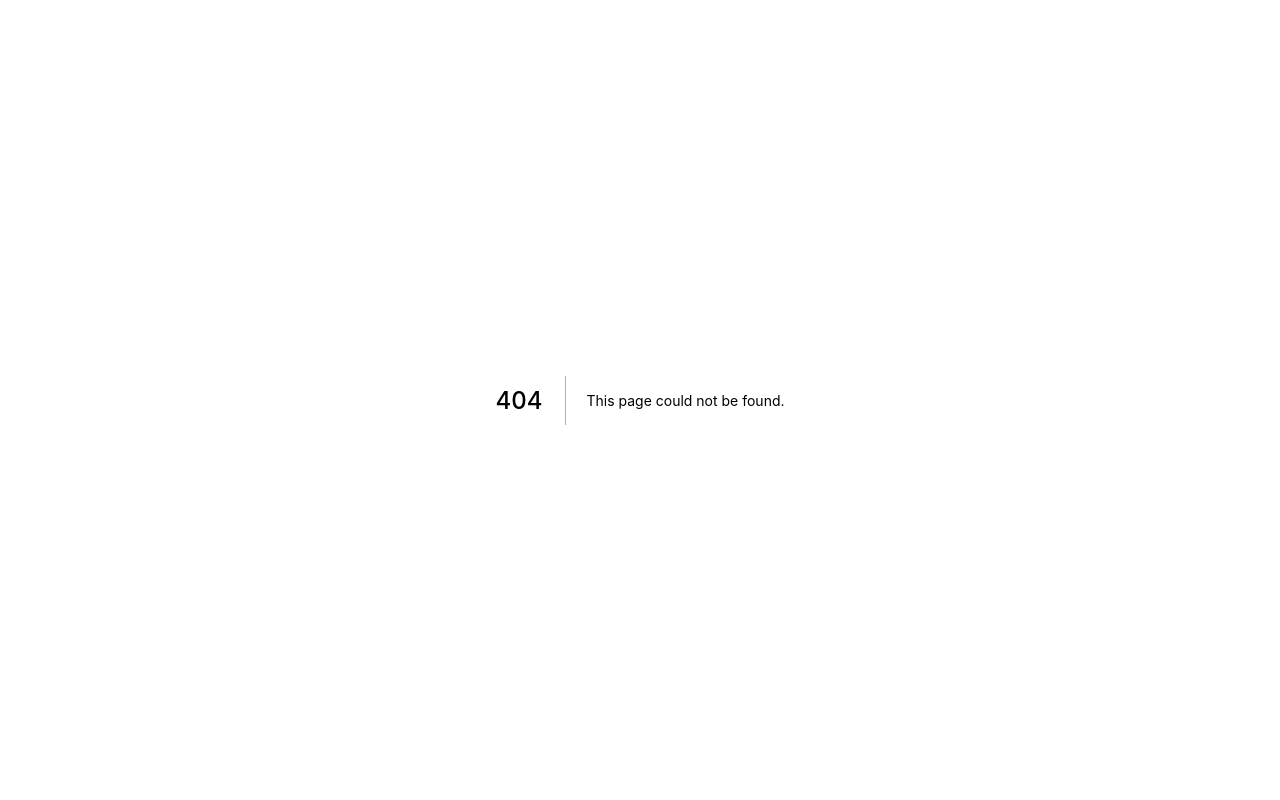
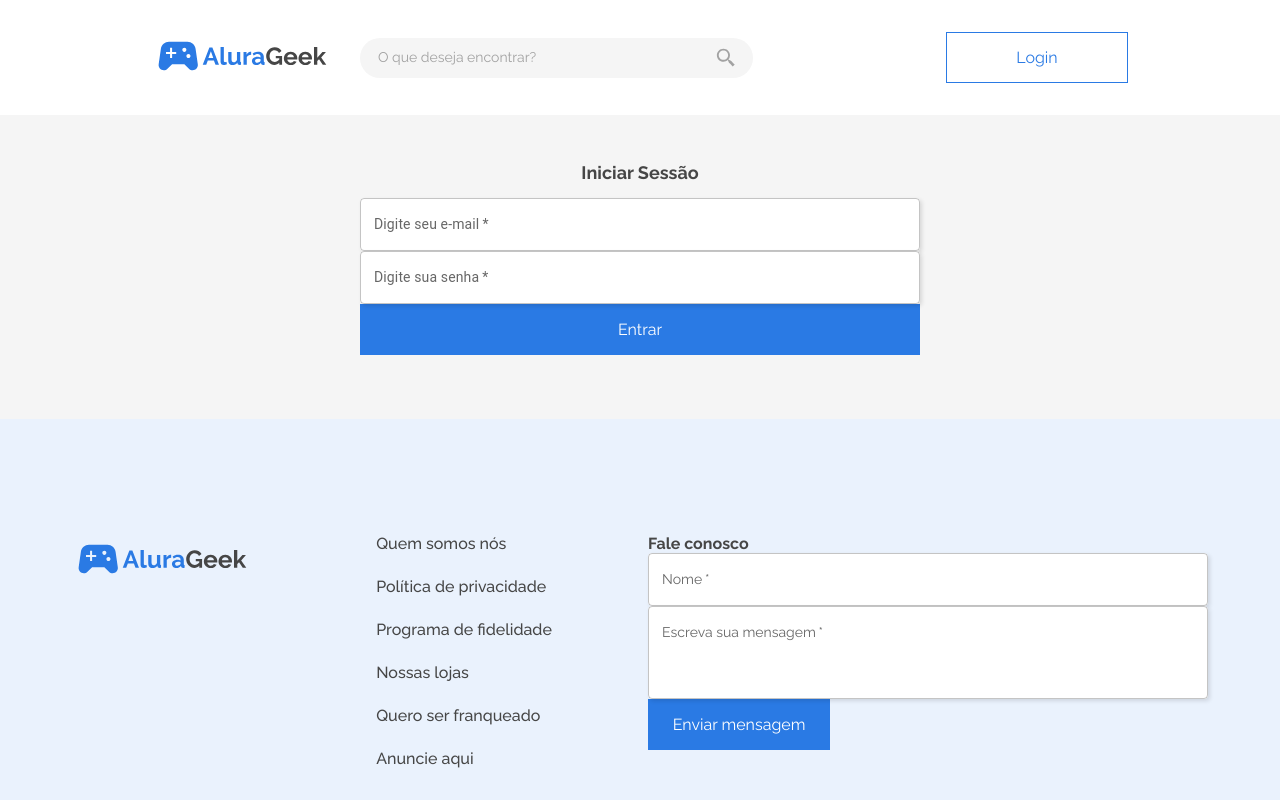
Before and after one commit to artenlf/alurageek, a Next.js app: page /login in a window 1280 px wide. Before the commit this address had no page. Shown: the top 800 px of the page. Built offline with nearby package versions, Linux system fonts and the light colour scheme.

Commit message:
adds Login page

```diff
--- /dev/null
+++ b/src/pages/login.tsx
@@ -0,0 +1,20 @@
+import { NextPage } from "next";
+import Head from "next/head";
+import Footer from "../components/Footer";
+import Header from "../components/Header";
+import LoginForm from "../components/LoginForm";
+
+const Login: NextPage = () => {
+  return (
+    <>
+      <Head>
+        <title>AluraGeek | Login</title>
+      </Head>
+      <Header />
+      <LoginForm />
+      <Footer />
+    </>
+  );
+};
+
+export default Login;
```
